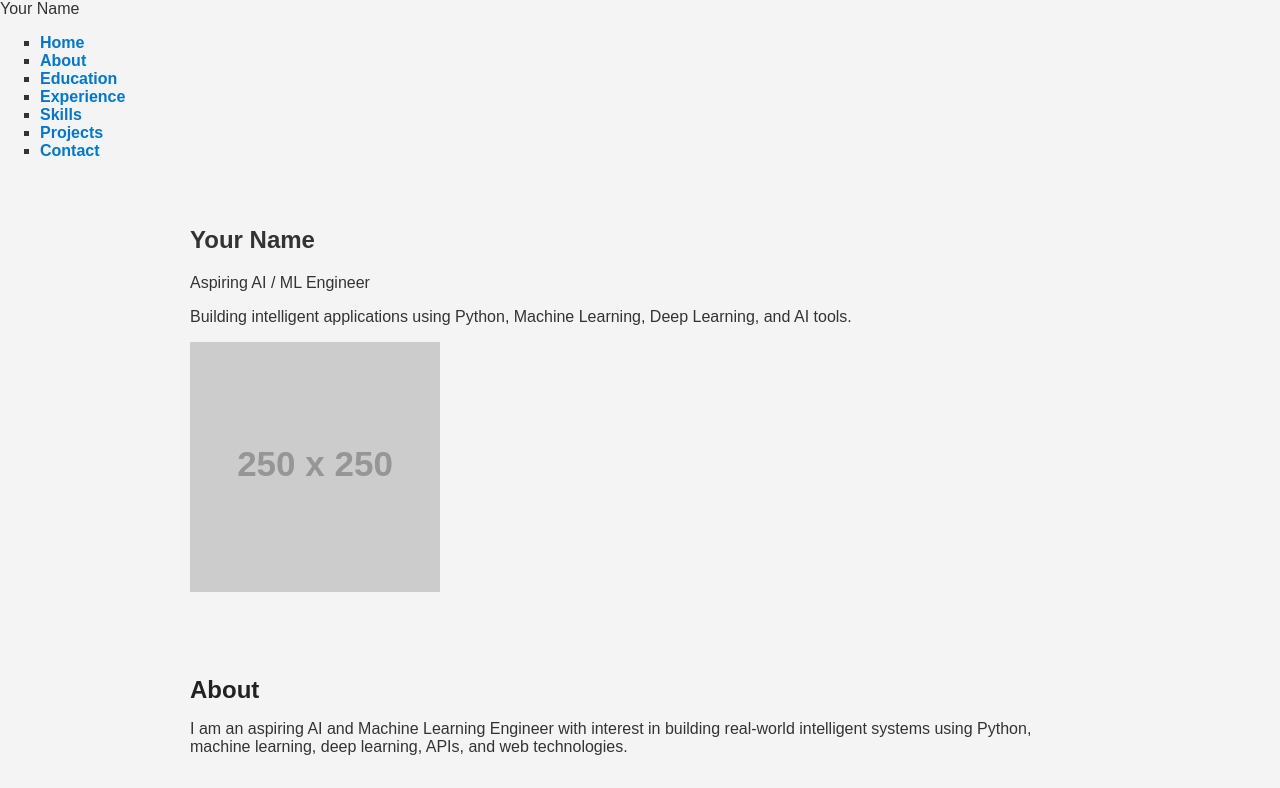
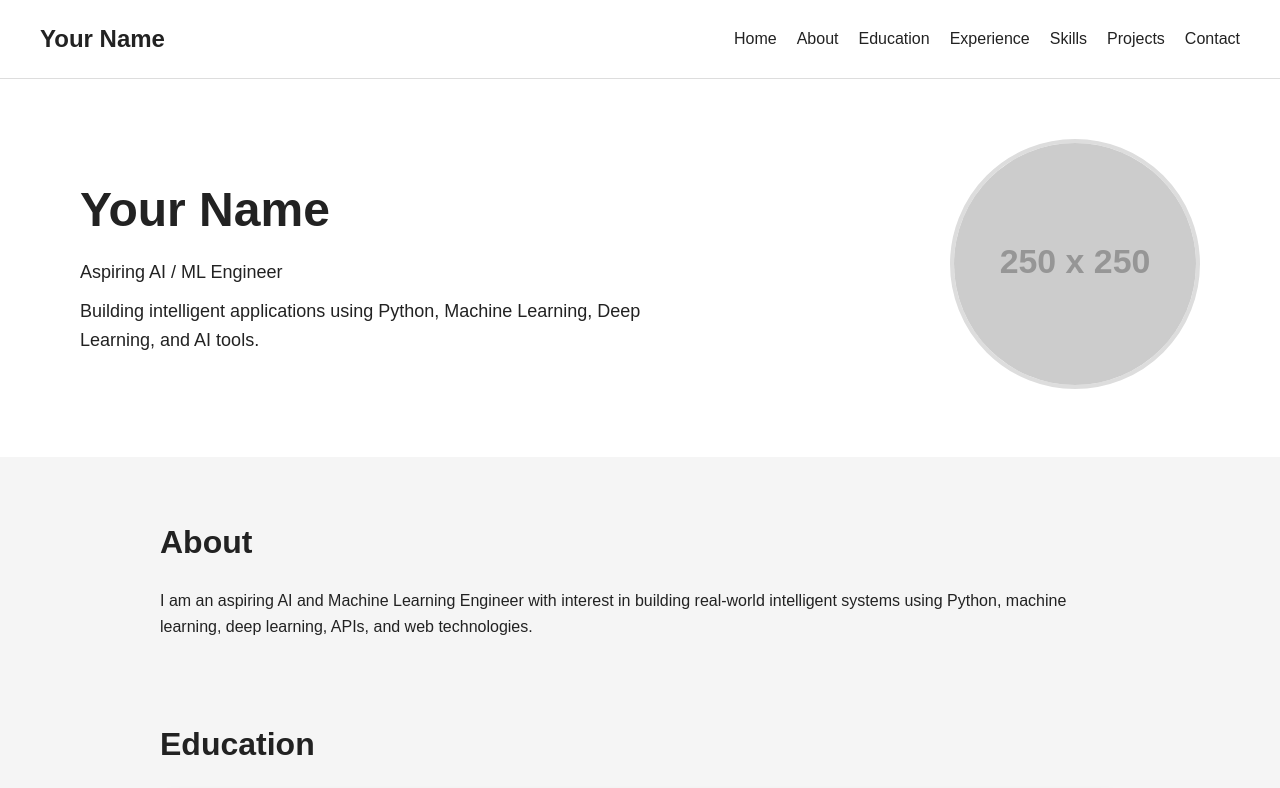
Before and after one commit to mounipasam10-png/portfolio, a plain HTML site: page index.html in a window 1280 px wide. Shown: the top 788 px of the page. Drawn offline with Linux system fonts and the light colour scheme; placeholder pictures from the web are drawn by us.

Commit message:
Update style.css

```diff
--- a/style.css
+++ b/style.css
@@ -1,43 +1,129 @@
+* {
+    margin: 0;
+    padding: 0;
+    box-sizing: border-box;
+}
+
 body {
     font-family: Arial, sans-serif;
-    background-color: #f4f4f4;
-    color: #333;
-    margin: 0;
-    padding: 0;
+    background: #f5f5f5;
+    color: #222;
+    line-height: 1.6;
 }
 
-header {
-    background-color: #222;
-    color: white;
-    text-align: center;
-    padding: 40px 20px;
+nav {
+    display: flex;
+    justify-content: space-between;
+    align-items: center;
+    padding: 20px 40px;
+    background: white;
+    position: sticky;
+    top: 0;
+    border-bottom: 1px solid #ddd;
 }
 
-section {
-    padding: 30px;
-    max-width: 900px;
-    margin: auto;
+.logo {
+    font-size: 24px;
+    font-weight: bold;
 }
 
-h2 {
-    color: #222;
-    margin-bottom: 15px;
+.nav-links {
+    list-style: none;
+    display: flex;
+    gap: 20px;
 }
 
-.project-card {
+.nav-links a {
+    text-decoration: none;
+    color: #222;
+    font-weight: 500;
+}
+
+.hero {
+    display: flex;
+    justify-content: space-between;
+    align-items: center;
+    padding: 60px 80px;
+    background: white;
+    flex-wrap: wrap;
+}
+
+.hero-text {
+    max-width: 600px;
+}
+
+.hero-text h1 {
+    font-size: 48px;
+    margin-bottom: 10px;
+}
+
+.hero-text p {
+    margin-bottom: 10px;
+    font-size: 18px;
+}
+
+.hero-image img {
+    width: 250px;
+    height: 250px;
+    border-radius: 50%;
+    object-fit: cover;
+    border: 4px solid #ddd;
+}
+
+.section {
+    max-width: 1000px;
+    margin: 40px auto;
+    padding: 20px;
+}
+
+.section h2 {
+    font-size: 32px;
+    margin-bottom: 20px;
+}
+
+.card {
     background: white;
     padding: 20px;
     margin-bottom: 20px;
-    border-radius: 10px;
-    box-shadow: 0 2px 8px rgba(0, 0, 0, 0.1);
+    border-radius: 14px;
+    box-shadow: 0 2px 8px rgba(0, 0, 0, 0.08);
+}
+
+.skills-list {
+    display: flex;
+    flex-wrap: wrap;
+    gap: 12px;
+}
+
+.skills-list span {
+    background: #e8e8e8;
+    padding: 10px 16px;
+    border-radius: 20px;
+    font-weight: 500;
 }
 
 a {
-    color: #0077cc;
-    text-decoration: none;
-    font-weight: bold;
+    color: #0066cc;
 }
 
-ul {
-    list-style-type: square;
+@media (max-width: 768px) {
+    nav {
+        flex-direction: column;
+        gap: 15px;
+    }
+
+    .nav-links {
+        flex-wrap: wrap;
+        justify-content: center;
+    }
+
+    .hero {
+        flex-direction: column-reverse;
+        text-align: center;
+        padding: 40px 20px;
+    }
+
+    .hero-text h1 {
+        font-size: 36px;
+    }
 }
```
